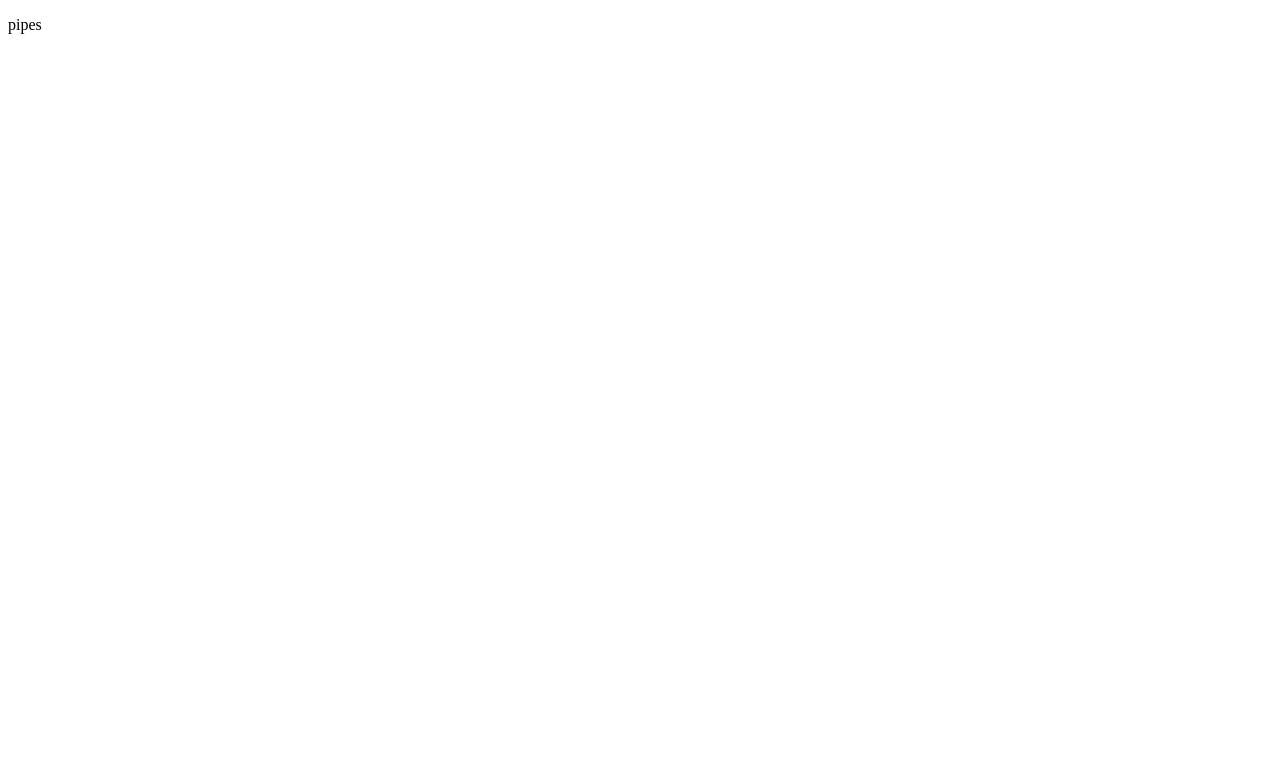
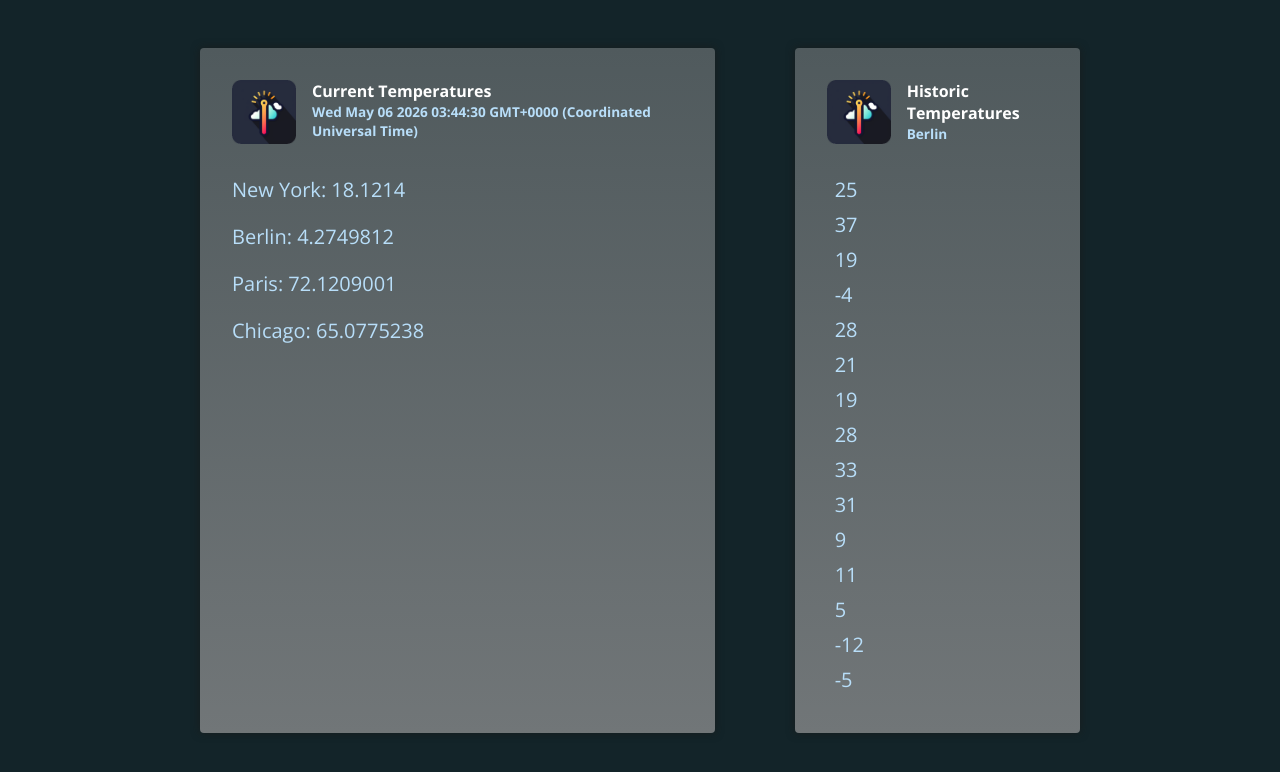
Before and after one commit to tahirjadoon/2026-Angular21-Essentials-ReceipeBook, an Angular app in the folder p09-pipes/: page / in a window 1280 px wide. Shown: the top 772 px of the page. Built offline with nearby package versions, Linux system fonts and the light colour scheme.

Commit message:
p09-pipes temperature app basic setup

```diff
--- a/p09-pipes/src/app/app.html
+++ b/p09-pipes/src/app/app.html
@@ -1 +1,30 @@
-<p>pipes</p>
+<main>
+  <article class="temperatures">
+    <header>
+      <img src="temp-icon.png" alt="Thermometer icon" />
+      <div>
+        <h2>Current Temperatures</h2>
+        <p>{{ currentDate }}</p>
+      </div>
+    </header>
+    <p>New York: {{ currentTemperaturs.newYork }}</p>
+    <p>Berlin: {{ currentTemperaturs.berlin }}</p>
+    <p>Paris: {{ currentTemperaturs.paris }}</p>
+    <p>Chicago: {{ currentTemperaturs.chicago }}</p>
+  </article>
+
+  <article class="temperatures">
+    <header>
+      <img src="temp-icon.png" alt="Thermometer icon" />
+      <div>
+        <h2>Historic Temperatures</h2>
+        <p>Berlin</p>
+      </div>
+    </header>
+    <ul>
+      @for (temperature of historicTemperatures; track temperature) {
+      <li (click)="onReset($index)">{{ temperature }}</li>
+      }
+    </ul>
+  </article>
+</main>
--- a/p09-pipes/src/app/app.ts
+++ b/p09-pipes/src/app/app.ts
@@ -9,4 +9,21 @@
 })
 export class App {
   protected readonly title = signal('p09-pipes');
+
+  currentDate = new Date();
+  currentTemperaturs = {
+    berlin: 4.2749812,
+    newYork: 18.1214,
+    paris: 72.1209001,
+    chicago: 65.0775238,
+  };
+
+  historicTemperatures = [
+    25, 37, 19, -4, 28, 21, 19, 28, 33, 31, 9, 11, 5, -12, -5,
+  ];
+
+  onReset(index: number) {
+    this.historicTemperatures[index] = 18;
+  }
+
 }
--- a/p09-pipes/src/styles.css
+++ b/p09-pipes/src/styles.css
@@ -1 +1,65 @@
-/* You can add global styles to this file, and also import other style files */
+@import url("https://fonts.googleapis.com/css2?family=Open+Sans:ital,wght@0,300..800;1,300..800&display=swap");
+
+* {
+  box-sizing: border-box;
+}
+
+html {
+  font-family: "Open Sans", sans-serif;
+}
+
+body {
+  margin: 0;
+  background-color: #132429;
+  color: #b8def9;
+}
+
+main {
+  display: flex;
+  gap: 5rem;
+  margin: 3rem auto;
+  max-width: 55rem;
+}
+
+.temperatures {
+  padding: 2rem;
+  border-radius: 4px;
+  background: linear-gradient(#505a5d, #717678);
+  font-size: 1.25rem;
+  box-shadow: 0 0 8px rgba(25, 25, 24, 0.7)
+}
+
+.temperatures header {
+  display: flex;
+  gap: 1rem;
+  align-items: flex-start;
+  margin-bottom: 2rem;
+}
+
+.temperatures img {
+  width: 4rem;
+  height: 4rem;
+}
+
+.temperatures h2 {
+  text-align: left;
+  font-size: 1rem;
+  color: #ffffff;
+  margin: 0;
+}
+
+.temperatures header p {
+  margin: 0;
+  font-weight: bold;
+  font-size: 0.85rem;
+}
+
+.temperatures ul {
+  list-style: none;
+  margin: 0;
+  padding: 0;
+}
+
+.temperatures li {
+  margin: 0.5rem;
+}
```
Also changed, not shown: p09-pipes/public/temp-icon.png (added).
